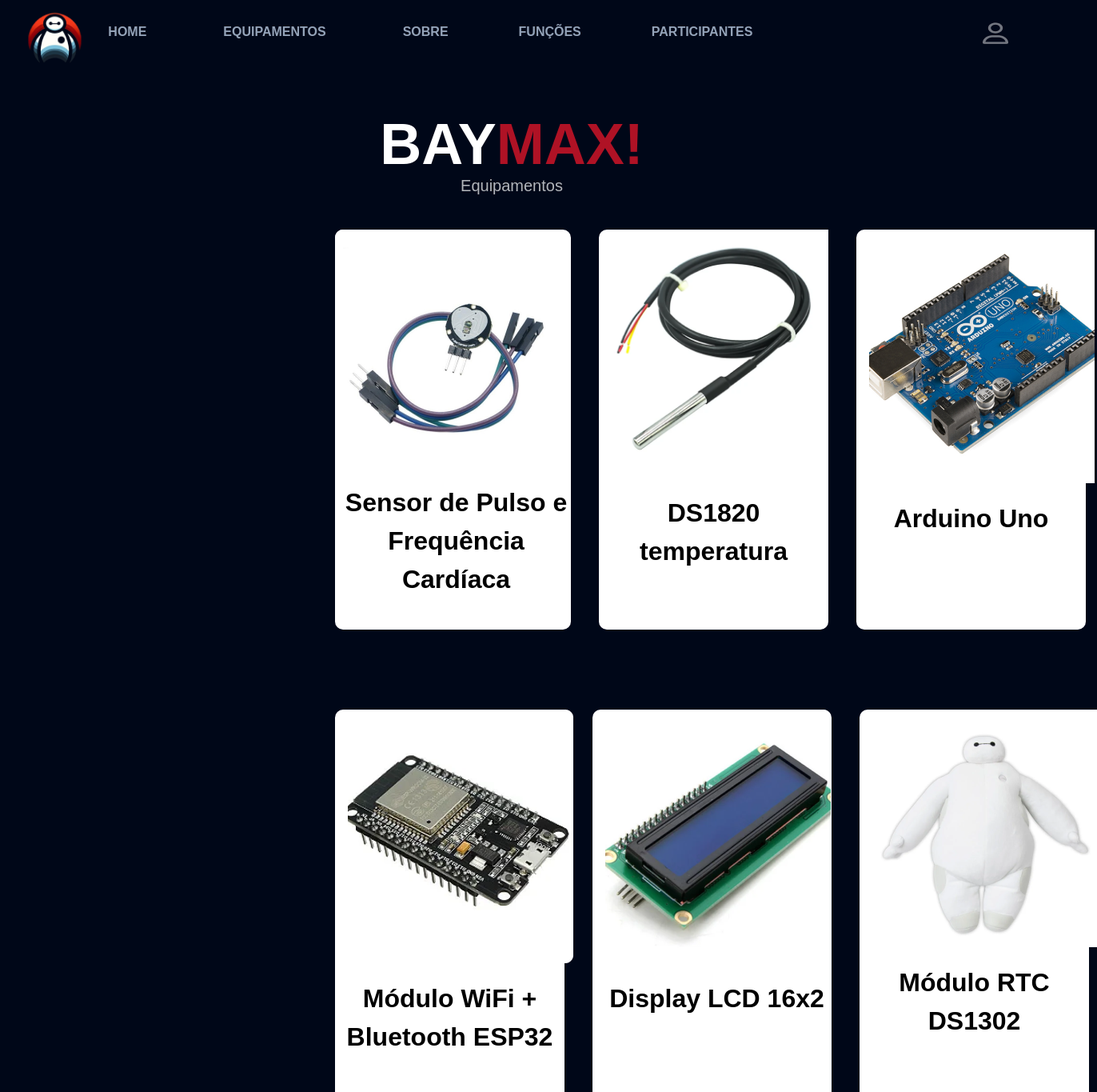
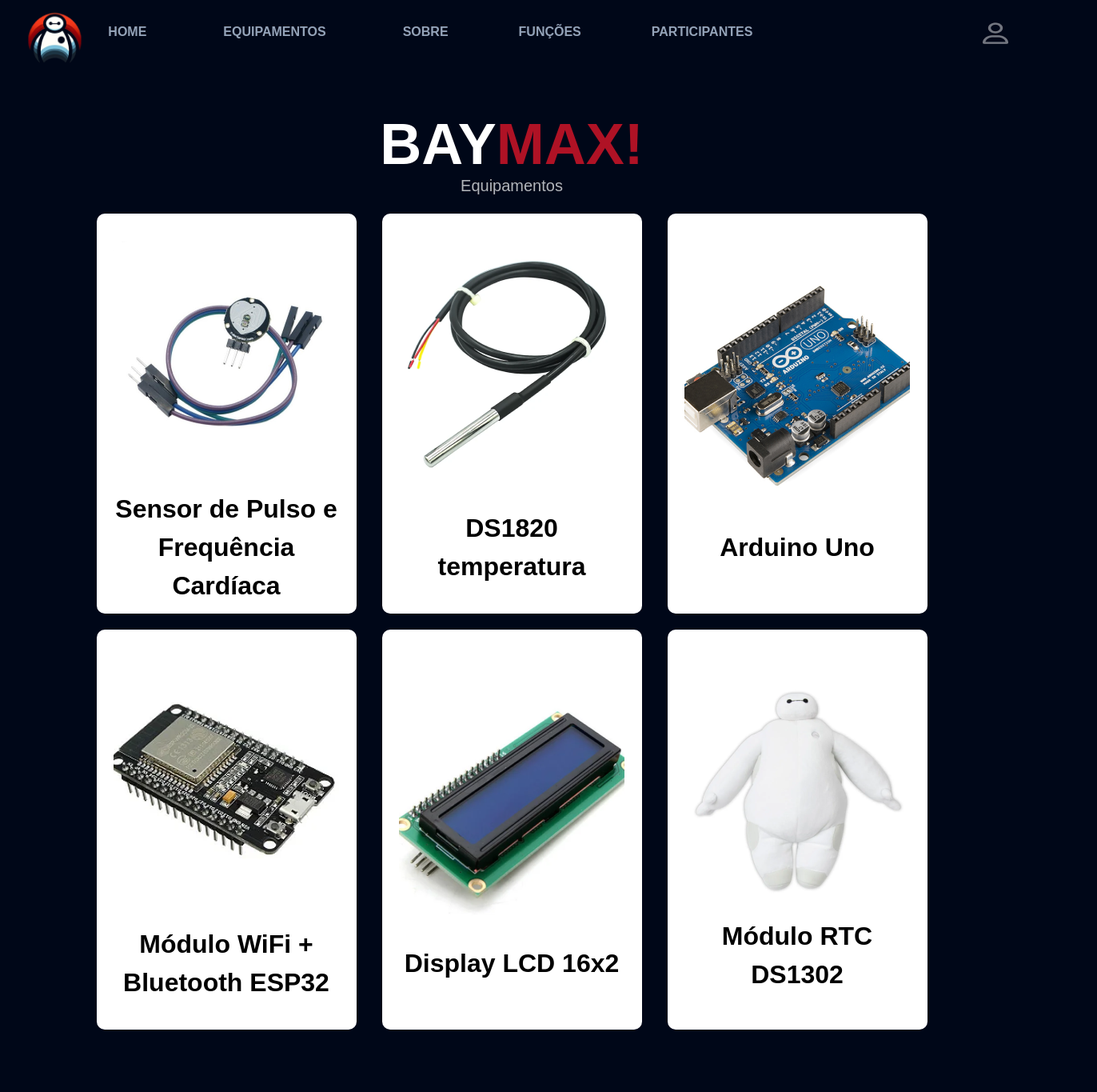
Before and after one commit to limaraissa/tcc, a React (Vite) app: page /equipamentos in a window 1280 px wide. Shown: the top 1365 px of the page at 80% size, 1372 px wide, since content can reach past the window. After the commit the page ends 1287 px from the top, so only its background shows below. Built offline with nearby package versions, Linux system fonts and the light colour scheme.

Commit message:
ultimo commit

```diff
--- a/src/componentes/heather.jsx
+++ b/src/componentes/heather.jsx
@@ -17,11 +17,12 @@ export default function Header() {
 
       {/* Menu que aparece/desaparece */}
       <div className={`bg-blue flex flex-col w-58 p-2 absolute top-0 right-0 gap-0.5 transition-all transform ${abrirMenu ? "translate-x-0 h-screen" : "translate-x-full h-0"} `}>
-        <Link to="/" className='text-slate-400  hover:text-white text-xs lg:hidden'>HOME</Link>
-        <Link to="/equipamentos" className='text-slate-400 hover:text-white text-xs lg:hidden'>EQUIPAMENTOS</Link>
-        <Link to="/sobre" className='text-slate-400 hover:text-white text-xs lg:hidden'>SOBRE</Link>
-        <Link to="/participantes" className='text-slate-400 hover:text-white text-xs lg:hidden'>PARTICIPANTES</Link>
-        <Link to="/funcoes" className='text-slate-400 hover:text-white text-xs lg:hidden'>FUNÇÕES</Link>
+        <Link to="/" className='text-slate-400  hover:text-cyan-400 text-xs lg:hidden'>HOME</Link>
+        <Link to="/equipamentos" className='text-slate-400 hover:text-cyan-400 text-xs lg:hidden'>EQUIPAMENTOS</Link>
+        <Link to="/sobre" className='text-slate-400 hover:text-cyan-400 text-xs lg:hidden'>SOBRE</Link>
+        <Link to="/funcoes" className='text-slate-400 hover:text-cyan-400 text-xs lg:hidden'>FUNÇÕES</Link>
+        <Link to="/participantes" className='text-slate-400 hover:text-cyan-400 text-xs lg:hidden'>PARTICIPANTES</Link>
+
       </div>
 
       <div className='flex items-center justify-between px-4'>
--- a/src/pages/equipamentos.jsx
+++ b/src/pages/equipamentos.jsx
@@ -1,3 +1,4 @@
+import React from 'react';
 import Coracao from "../assets/batimentos.png";
 import Temp from "../assets/temperatura.png";
 import Mod from "../assets/modulo.png";
@@ -5,66 +6,59 @@ import Dis from "../assets/display.png";
 import Boneco from "../assets/boneco.png";
 import Arduino from "../assets/arduino.png";
 
-
-import Header from '../componentes/heather'
-
-
-
+import Header from '../componentes/heather';
 
 export default function App() {
   return (
-
-
-      <main className=" bg-fundo bg-no-repeat min-[430px]:h-[2700px] lg:h-[800px]  font-poppins  text-poppins ">
+    <main className="bg-fundo bg-no-repeat min-[430px]:h-[2700px] lg:h-[800px] font-poppins text-poppins">
       <div className="z-50">
         <Header/>
       </div>
 
+      <h1 className="text-white font-bold text-center pt-11 text-7xl">BAY<span className="text-vermelho font-bold lg:text-7xl">MAX!</span></h1>
 
-        <h1 className="text-white font-bold text-center  pt-11 text-7xl min-[hidden]">BAY<span className="text-vermelho font-bold  lg:text-7xl">MAX!</span></h1>
-
-        <section className="text-white opacity-70 font-light text-[20px] flex justify-center items-center h-[31px] ">
+      <section className="text-white opacity-70 font-light text-[20px] flex justify-center items-center h-[31px]">
         <h2>Equipamentos</h2>
       </section>
 
-        <div className="lg:flex text-center items-center bg-fundo lg:ml-96 lg:mr-[30px]">
+      {/* Container principal para centralizar em telas pequenas e grandes */}
+      <div className="flex flex-col items-center justify-center lg:flex-row lg:flex-wrap lg:justify-center lg:px-8 bg-fundo">
 
-          <div className="w-[300px] h-[500px] mt-[40px] ml-[35px] bg-white rounded-[10px] lg:w-[325px]">
-            <div className=""><img src={Coracao} alt="sensor" className="items-center"/></div>
-            <h1 className="font-semibold text-[32px] w-[287px] text-center h-[36px] ml-2">Sensor de Pulso e Frequência
-            Cardíaca</h1>
+        <div className="w-[300px] h-[500px] mt-[40px] bg-white rounded-[10px] flex flex-col items-center justify-center lg:w-[325px] lg:mx-4 lg:mt-[20px]">
+          <img src={Coracao} alt="sensor" className=""/>
+          <h1 className="font-semibold text-[32px] w-[287px] text-center mt-4">Sensor de Pulso e Frequência Cardíaca</h1>
         </div>
 
-          <div className="w-[300px] h-[500px] mt-[40px] ml-[35px] bg-white rounded-[10px] lg:w-[325px]">
-            <div className="items-center ml-3"><img src={Temp} alt="sensor"className="items-center"/></div>
-            <h1 className="font-semibold text-[32px] w-[287px] h-[36px] text-center mt-[20px]">DS1820 temperatura</h1>
+        <div className="w-[300px] h-[500px] mt-[40px] bg-white rounded-[10px] flex flex-col items-center justify-center lg:w-[325px] lg:mx-4 lg:mt-[20px]">
+          <img src={Temp} alt="sensor" className=""/>
+          <h1 className="font-semibold text-[32px] w-[287px] text-center mt-4">DS1820 temperatura</h1>
         </div>
 
-          <div className="w-[300px] h-[500px] mt-[40px] ml-[35px] bg-white rounded-[10px] lg:w-[325px]">
-            <img src={Arduino} alt="placa" className="items-center ml-2 lg:ml-4"/>
-            <h1 className="font-semibold text-[32px] w-[287px] h-[36px] mt-[20px] text-center">Arduino Uno</h1>
-          </div>
+        <div className="w-[300px] h-[500px] mt-[40px] bg-white rounded-[10px] flex flex-col items-center justify-center lg:w-[325px] lg:mx-4 lg:mt-[20px]">
+          <img src={Arduino} alt="placa" className=""/>
+          <h1 className="font-semibold text-[32px] w-[287px] text-center mt-4">Arduino Uno</h1>
         </div>
 
-          <div className="lg:flex  lg:mr-[30px] lg:lg:ml-96 bg-fundo">
-            <div className="w-[300px] h-[500px] mt-[100px] ml-[35px] bg-white rounded-[10px] lg:w-[325px]">
-              <img src={Mod} alt="modulo" className="items-center ml-2 lg:ml-4" />
-              <h1 className="font-semibold text-[32px] w-[287px] h-[36px] text-center mt-[20px]">Módulo WiFi + Bluetooth ESP32</h1>
       </div>
 
-            <div className="w-[300px] h-[500px] mt-[100px] ml-[35px] bg-white rounded-[10px]  lg:w-[325px]">
-              <img src={Dis} alt="display"className="items-center ml-2 lg:ml-4"/>
-              <h1 className="font-semibold text-[32px] w-[287px] h-[36px] ml-3 text-center mt-[20px]">Display LCD 16x2</h1>
+      <div className="flex flex-col items-center justify-center lg:flex-row lg:mb-8 lg:flex-wrap lg:justify-center lg:px-8 bg-fundo">
+
+        <div className="w-[300px] h-[500px] mt-[50px] bg-white  rounded-[10px] flex flex-col items-center justify-center lg:w-[325px] lg:mx-4 lg:mt-[20px]">
+          <img src={Mod} alt="modulo" className=""/>
+          <h1 className="font-semibold text-[32px] w-[287px] text-center mt-4">Módulo WiFi + Bluetooth ESP32</h1>
         </div>
 
-            <div className="w-[300px] h-[500px] mt-[100px] ml-[35px]  bg-white rounded-[10px] lg:w-[325px]">
-              <img src={Boneco} alt="boneco" className="items-center ml-2 lg:ml-4"/>
-              <h1 className="font-semibold text-[32px] w-[287px] h-[36px] text-center mt-[20px]">Módulo RTC DS1302</h1>
-            </div>
+        <div className="w-[300px] h-[500px] mt-[50px] bg-white rounded-[10px]  flex flex-col items-center justify-center lg:w-[325px] lg:mx-4 lg:mt-[20px]">
+          <img src={Dis} alt="display" className=""/>
+          <h1 className="font-semibold text-[32px] w-[287px] text-center mt-4">Display LCD 16x2</h1>
         </div>
 
+        <div className="w-[300px] h-[500px] mt-[50px]  bg-white rounded-[10px]  flex flex-col items-center justify-center lg:w-[325px] lg:mx-4 lg:mt-[20px]">
+          <img src={Boneco} alt="boneco" className=""/>
+          <h1 className="font-semibold text-[32px] w-[287px] text-center mt-4">Módulo RTC DS1302</h1>
+        </div>
+
+      </div>
     </main>
-
-
   )
 }
--- a/src/pages/participantes.jsx
+++ b/src/pages/participantes.jsx
@@ -16,7 +16,7 @@ export default function Participantes() {
           <h2>Participantes</h2>
         </section>
 
-        <section className="lg:flex lg:justify-between sm:items-center w-full max-w-[1200px] px-4 sm:px-8">
+        <section className="lg:flex lg:justify-between sm:items-center w-full max-w-[1200px] px-8 sm:px-8">
           <section className="bg-white mx-auto sm:w-[345px] sm:h-[488px] mt-[40px] grid place-items-center rounded-[8px]">
             <div className="sm:w-[201px] sm:h-[194px] mt-[41px]">
               <img src={isabella} alt="isabella" />
```
Also changed, not shown: src/pages/sobre.jsx (+39 -62 lines). Lines whose indentation alone changed are shown as unchanged.
